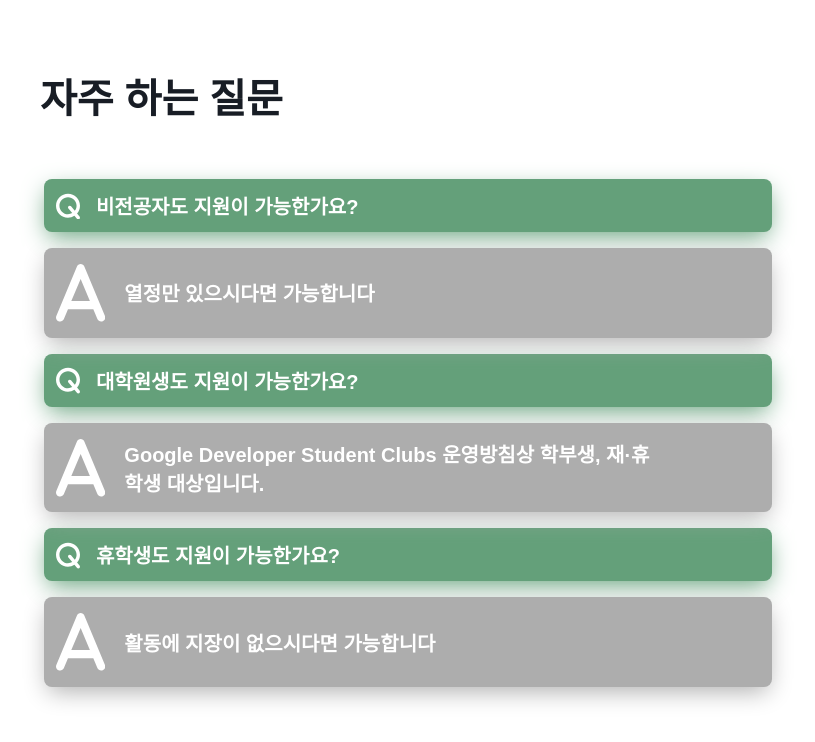
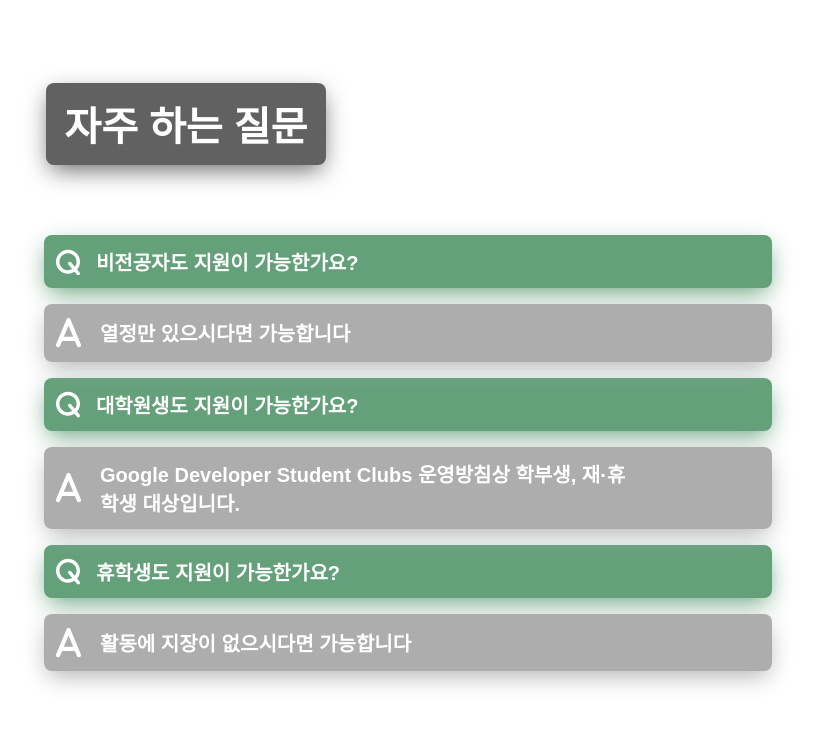
Before and after one commit to GDSCINHA/GDSCINHA.github.io, a plain HTML site: page faq.html in a window 1280 px wide. Shown: the whole page, without its empty margins (232-1047 px from the left). Drawn offline with Linux system fonts and the light colour scheme; a web font is replaced by a local one.

Commit message:
fix: faq css

```diff
--- a/faq.html
+++ b/faq.html
@@ -54,7 +54,9 @@
 <body>
     <div id='wrapper'>
         <div id="profile" style="align-items: center;">
-            <p style="font-size: 40px;text-align: left;margin-left: 14px;">자주 하는 질문</p>
+            <a class="title">
+                <p style="font-size: 40px;text-align: center;">자주 하는 질문</p>
+            </a>
         </div>
         <br /><br /><br />
         <ul id="question_ul">
--- a/style.css
+++ b/style.css
@@ -196,6 +196,20 @@ li {
     list-style-type: none;
 }
 
+.title {
+    display: flex;
+    flex-wrap: wrap;
+    margin-left: 20px;
+    text-decoration: none;
+
+    max-width: 280px;
+
+    box-shadow: 0px 0.5rem 1.5rem -0.25rem var(--link-color);
+    background-color: var(--link-color);
+
+    --link-color: #616161;
+}
+
 .question {
     display: flex;
     justify-content: left;
@@ -249,6 +263,7 @@ li {
 
 .im {
     width: 7%;
+    max-width: 25px;
 }
 
 .an {
```
